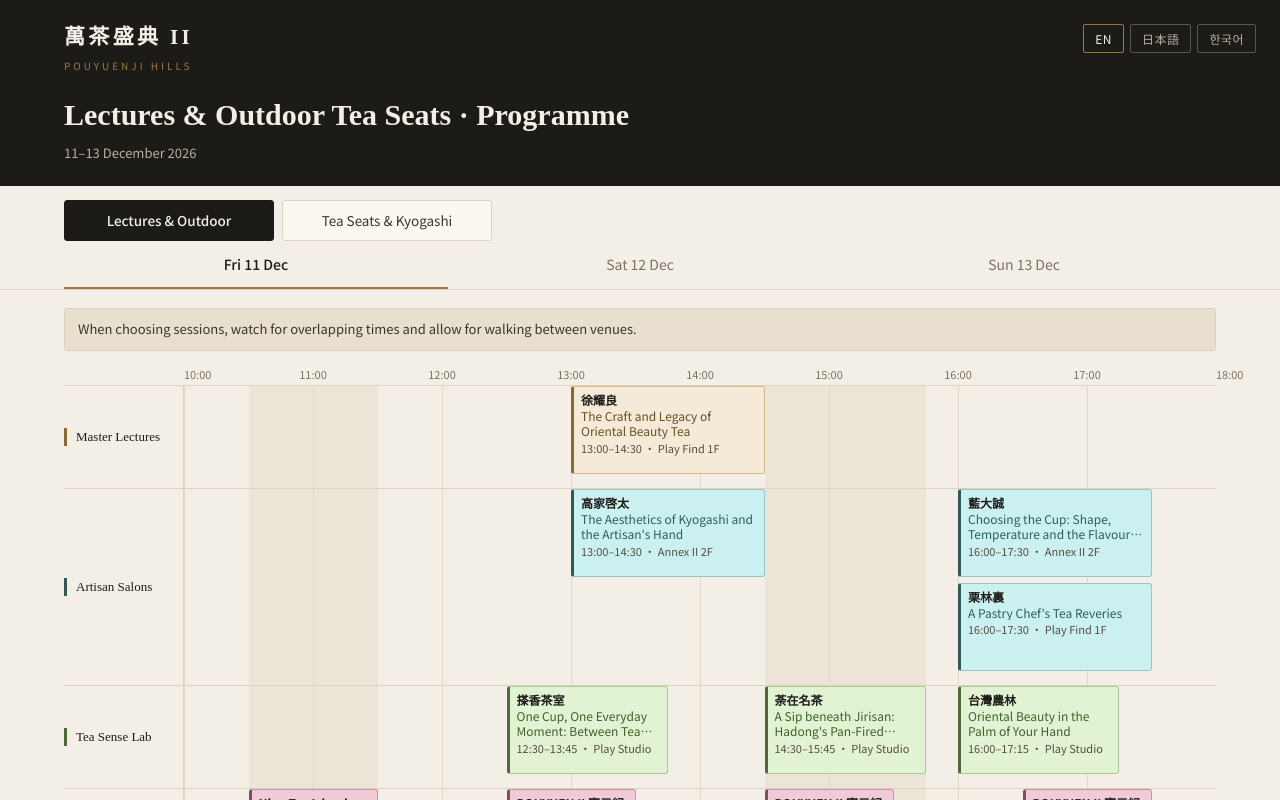
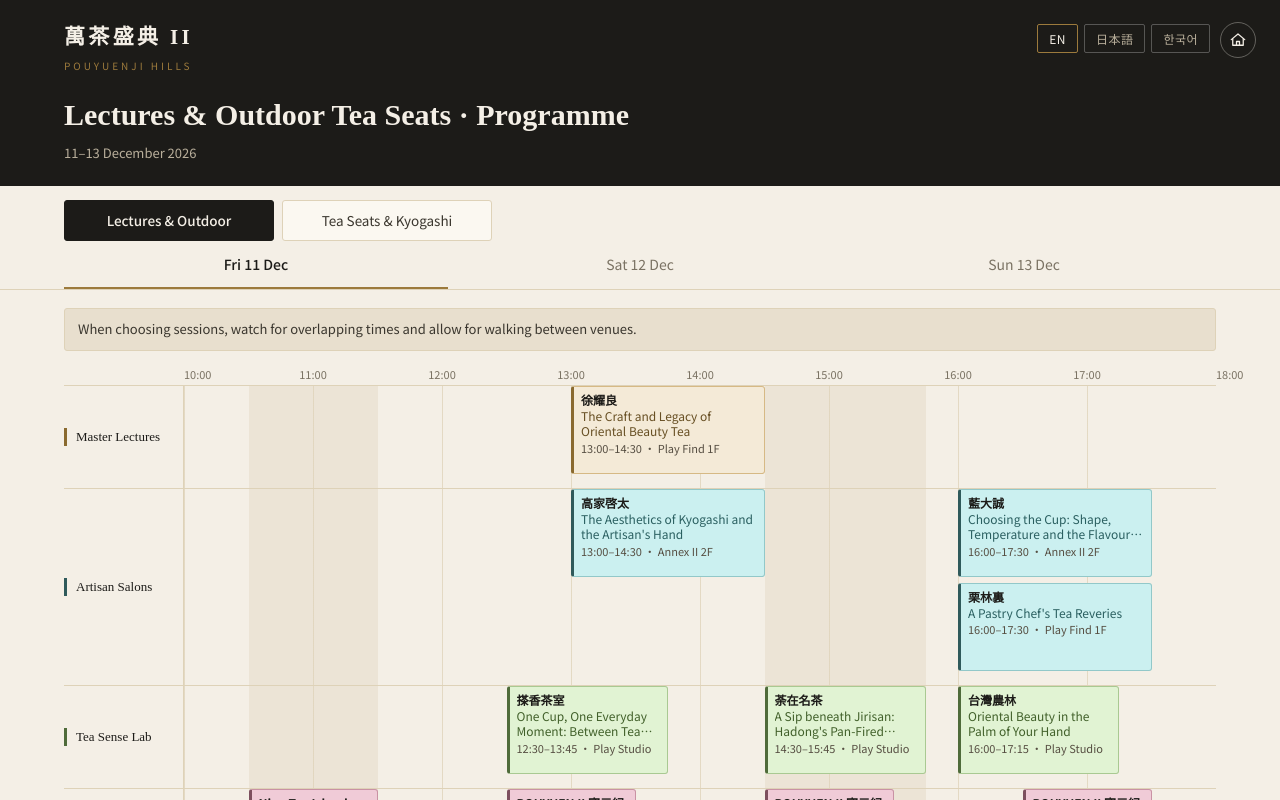
Before and after one commit to vestafoodsolution/teafes2, a plain HTML site: page lecture-intl/index.html in a window 1280 px wide. Shown: the top 800 px of the page. Drawn offline with Linux system fonts and the light colour scheme.

Commit message:
四版時間表表頭加「回首頁」小房子（連第二屆官網首頁 /tea-fes-II）

```diff
--- a/lecture-intl/index.html
+++ b/lecture-intl/index.html
@@ -37,7 +37,14 @@ img,svg{max-width:100%}
 @media(min-width:820px){.phead h1{font-size:30px}}
 .phead .dates{font-size:13px;color:var(--on-dark)}
 .langs{display:flex;gap:6px;margin-top:16px;flex-wrap:wrap}
-@media(min-width:820px){.langs{position:absolute;top:24px;right:24px;margin:0}}
+@media(min-width:820px){.langs{position:absolute;top:24px;right:70px;margin:0}}
+.home-btn{position:absolute;right:16px;top:18px;z-index:3;display:inline-flex;align-items:center;
+  justify-content:center;width:36px;height:36px;border:1px solid rgba(248,244,236,.32);
+  border-radius:50%;color:var(--cream);text-decoration:none;
+  transition:border-color .15s,color .15s}
+.home-btn:hover{border-color:var(--gold);color:var(--gold)}
+.home-btn svg{width:18px;height:18px;display:block}
+@media(min-width:820px){.home-btn{right:24px;top:22px}}
 .langs button{font-family:var(--sans);font-size:12px;letter-spacing:.04em;cursor:pointer;
   background:transparent;border:1px solid rgba(255,255,255,.26);color:var(--on-dark);
   padding:5px 11px;border-radius:2px}
@@ -173,6 +180,7 @@ a.card:hover{border-color:var(--cc);box-shadow:0 1px 7px rgba(60,40,10,.12)}
 <body>
 <header class="phead">
   <div class="wrap">
+    <a class="home-btn" href="https://teafes.pouyuenjihills.com/tea-fes-II" aria-label="回首頁 Home" title="回首頁 Home"><svg viewBox="0 0 24 24" fill="none" stroke="currentColor" stroke-width="1.7" stroke-linecap="round" stroke-linejoin="round" aria-hidden="true"><path d="M3 11.5 12 4l9 7.5"/><path d="M5 10.2V19h14v-8.8"/><path d="M10 19v-5h4v5"/></svg></a>
     <div class="brand" id="brand">萬茶盛典 II</div>
     <div class="bsub" id="bsub">POUYUENJI HILLS</div>
     <h1 id="ptitle">Lectures &amp; Outdoor Tea Seats · Programme</h1>
```
Also changed, not shown: index.html (+8 -1 lines), lecture/index.html (+9 -1 lines), tea-intl/index.html (+9 -1 lines), tea/index.html (+9 -1 lines).
